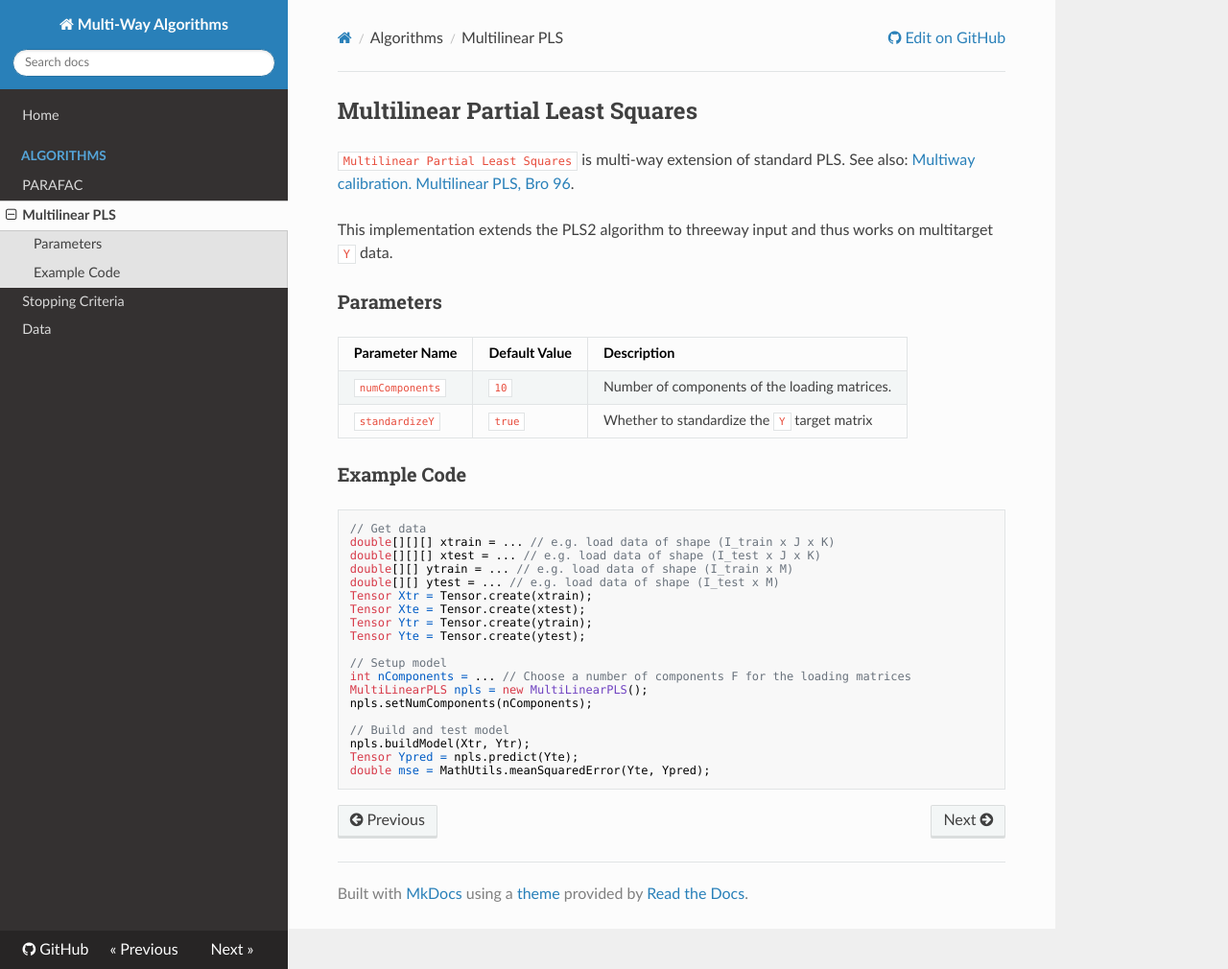
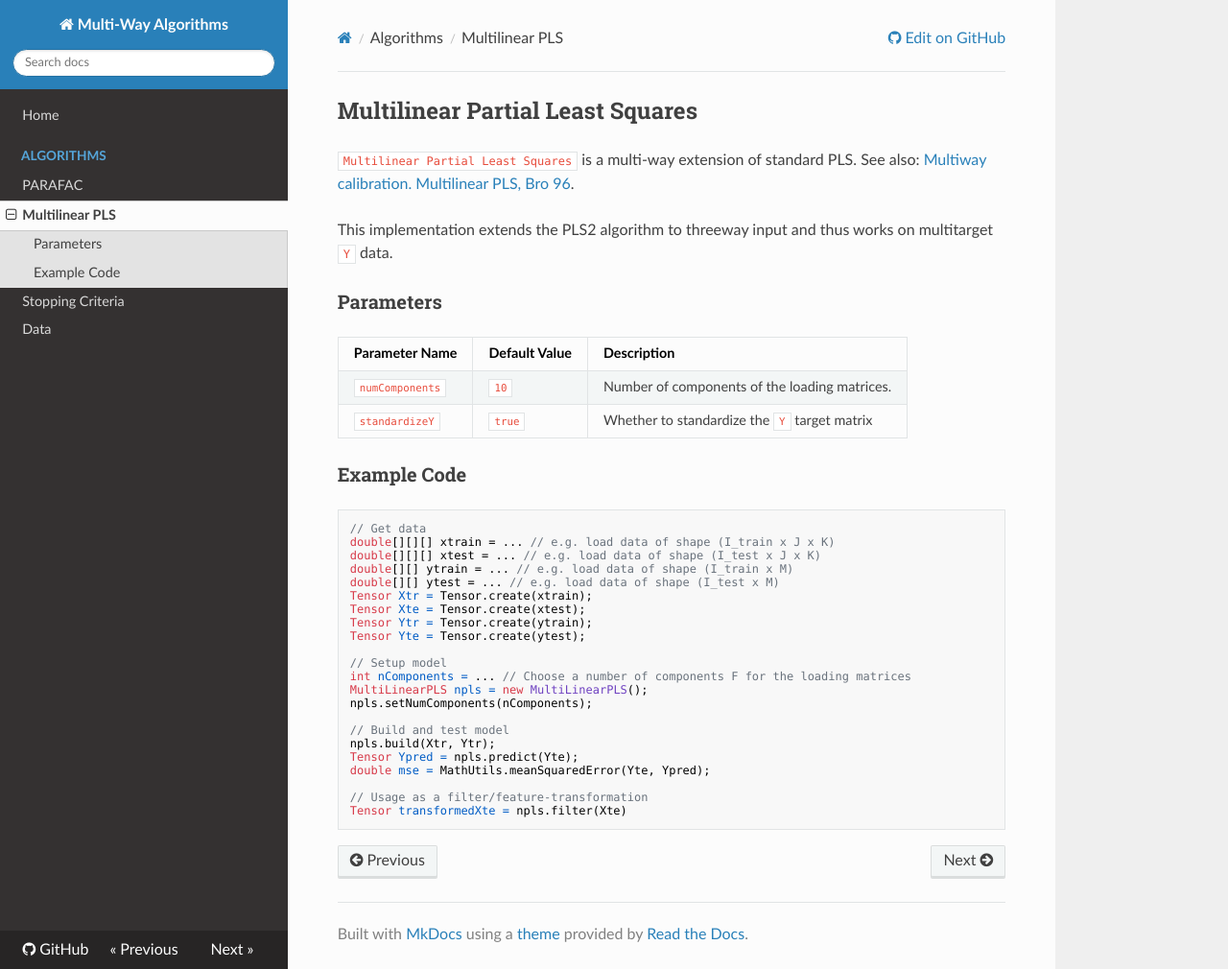
Before and after one commit to waikato-datamining/multiway-algorithms, an MkDocs documentation site: the page built from docs/algorithms/npls.md, in a window 1280 px wide and 1010 px high. Shown: the whole window at 96% size. Built offline with MkDocs 1.6.1, drawn with Linux system fonts in a browser that asks for light colours; nearby versions of some CDN libraries; old or Windows-style settings are respelled for this version of MkDocs.

````diff
--- a/docs/algorithms/npls.md
+++ b/docs/algorithms/npls.md
@@ -1,5 +1,5 @@
 ## Multilinear Partial Least Squares
-`Multilinear Partial Least Squares` is multi-way extension of standard PLS.
+`Multilinear Partial Least Squares` is a multi-way extension of standard PLS.
 See also: [Multiway calibration. Multilinear PLS, Bro 96](http://onlinelibrary.wiley.com/doi/10.1002/(SICI)1099-128X(199601)10:1%3C47::AID-CEM400%3E3.0.CO;2-C/full).
 
 This implementation extends the PLS2 algorithm to threeway input and thus works on multitarget `Y` data.
@@ -30,7 +30,10 @@ MultiLinearPLS npls = new MultiLinearPLS();
 npls.setNumComponents(nComponents);
 
 // Build and test model
-npls.buildModel(Xtr, Ytr);
+npls.build(Xtr, Ytr);
 Tensor Ypred = npls.predict(Yte);
 double mse = MathUtils.meanSquaredError(Yte, Ypred);
+
+// Usage as a filter/feature-transformation
+Tensor transformedXte = npls.filter(Xte)
 ```
````
Also changed, not shown: docs/algorithms/parafac.md (+2 -2 lines).
